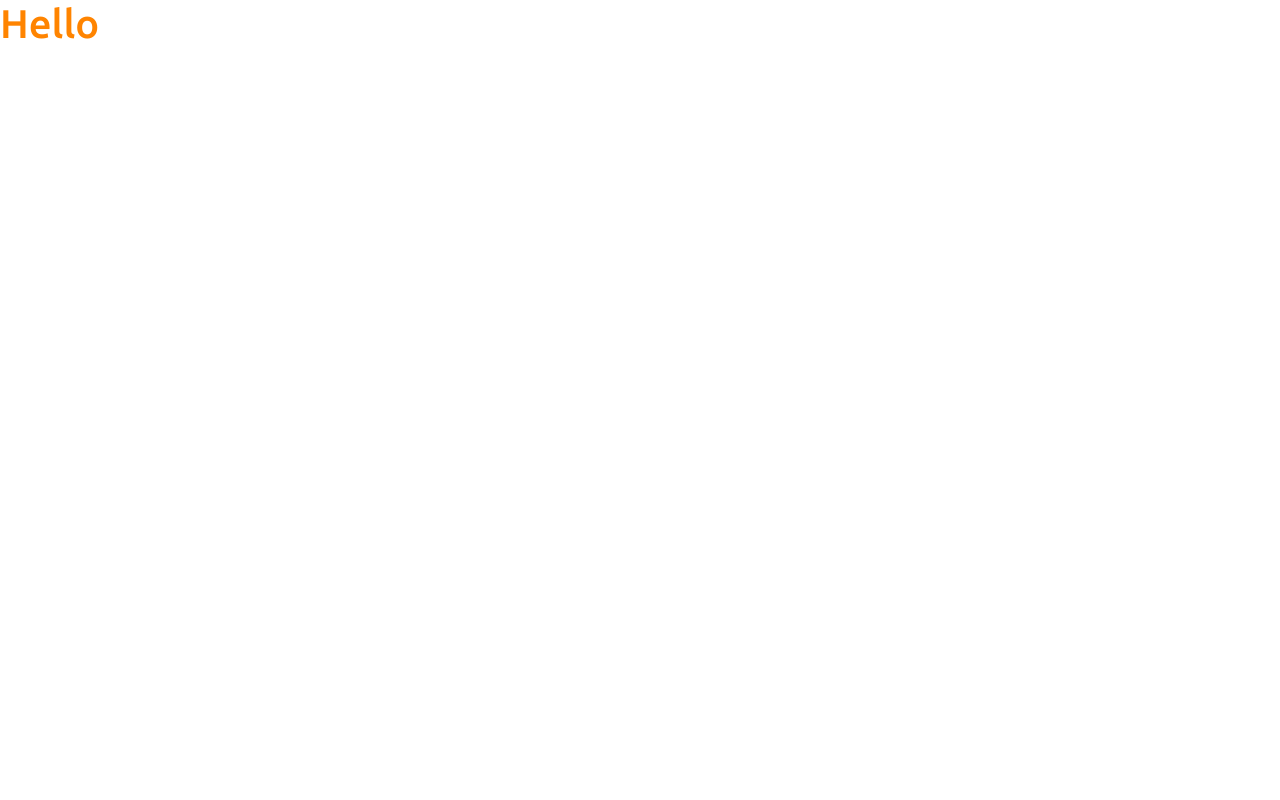
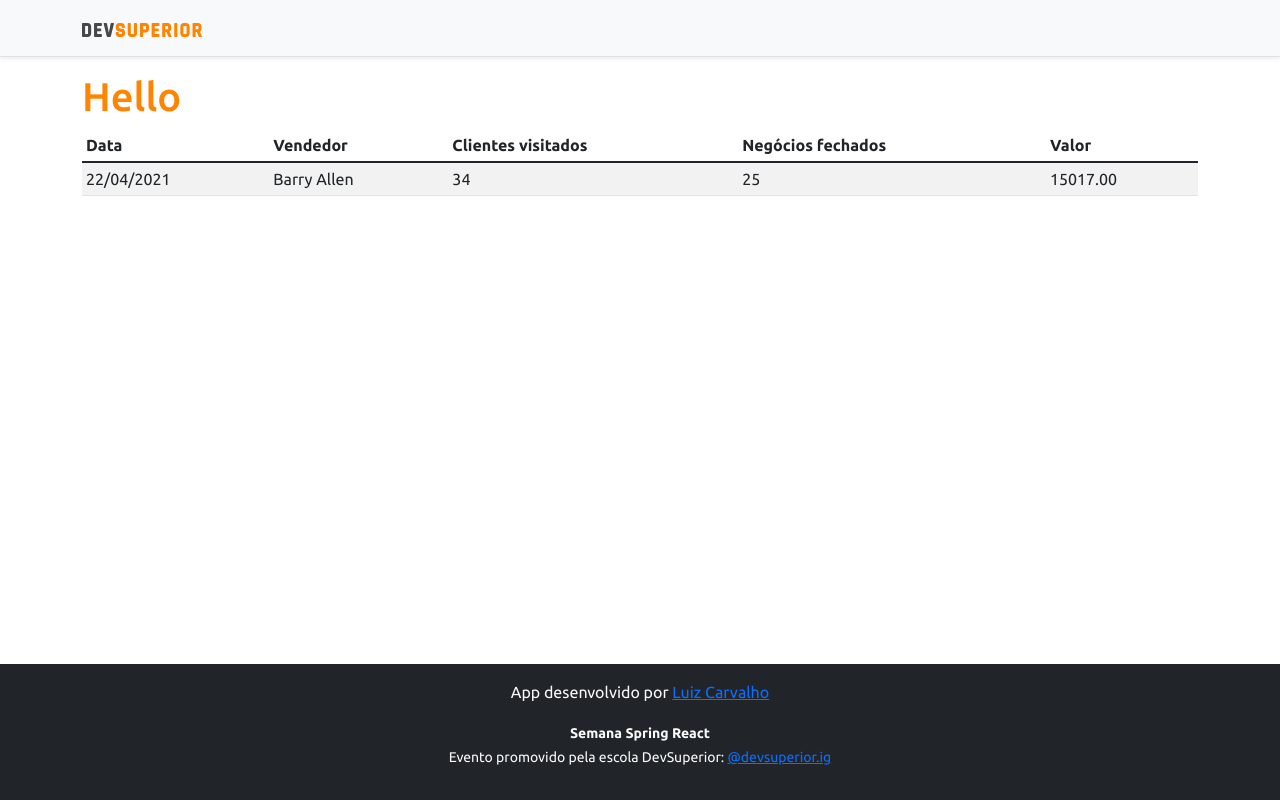
Before and after one commit to luizlmc/projeto-sds5, a React (Create React App) app in the folder frontend/: page / in a window 1280 px wide. Built offline with nearby package versions, Linux system fonts and the light colour scheme.

Commit message:
Basic static components

```diff
--- a/frontend/src/App.tsx
+++ b/frontend/src/App.tsx
@@ -1,8 +1,20 @@
+import Navbar from 'components/Navbar';
+import Footer from 'components/Footer';
+import DataTable from 'components/DataTable';
+
+
 function App() {
   return (
-    <div className="text-primary">
-      <h1>Hello</h1>
-    </div>
+    <>
+      <Navbar />
+      <div className="container">
+        <div className="text-primary">
+          <h1>Hello</h1>
+        </div>
+        <DataTable />
+      </div>
+      <Footer />
+    </>
   );
 }
 
--- /dev/null
+++ b/frontend/src/components/DataTable/index.tsx
@@ -0,0 +1,28 @@
+function DataTable() {
+    return (
+        <div className="table-responsive">
+            <table className="table table-striped table-sm">
+                <thead>
+                    <tr>
+                        <th>Data</th>
+                        <th>Vendedor</th>
+                        <th>Clientes visitados</th>
+                        <th>Negócios fechados</th>
+                        <th>Valor</th>
+                    </tr>
+                </thead>
+                <tbody>
+                    <tr>
+                        <td>22/04/2021</td>
+                        <td>Barry Allen</td>
+                        <td>34</td>
+                        <td>25</td>
+                        <td>15017.00</td>
+                    </tr>
+                </tbody>
+            </table>
+        </div>
+    );
+}
+
+export default DataTable;
--- /dev/null
+++ b/frontend/src/components/Footer/index.tsx
@@ -0,0 +1,13 @@
+function Footer() {
+    return (
+        <footer className="footer mt-auto py-3 bg-dark">
+            <div className="container">
+                <p className="text-light">App desenvolvido por <a href="https://github.com/luizlmc" target="_blank" rel="noreferrer">Luiz Carvalho</a></p>
+                <p className="text-light"><small><strong>Semana Spring React</strong><br />
+                    Evento promovido pela escola DevSuperior: <a href="https://instagram.com/devsuperior.ig" target="_blank" rel="noreferrer">@devsuperior.ig</a></small></p>
+            </div>
+        </footer>
+    );
+}
+
+export default Footer;
--- /dev/null
+++ b/frontend/src/components/Navbar/index.tsx
@@ -0,0 +1,16 @@
+import ImgDsDark from 'assets/img/ds-dark.svg'
+
+function Navbar() {
+    return (
+        <div className="d-flex flex-column flex-md-row align-items-center p-3 px-md-4 mb-3 bg-light border-bottom shadow-sm">
+            <div className="container">
+                <nav className="my-2 my-md-0 mr-md-3">
+                    <img src={ImgDsDark} alt="DevSuperior" width="120" />
+                </nav>
+            </div>
+        </div>
+
+    );
+}
+
+export default Navbar;
```
Also changed, not shown: frontend/src/assets/img/ds-dark.svg (added), 1 other file (tests, documents, lock files or other folders).
